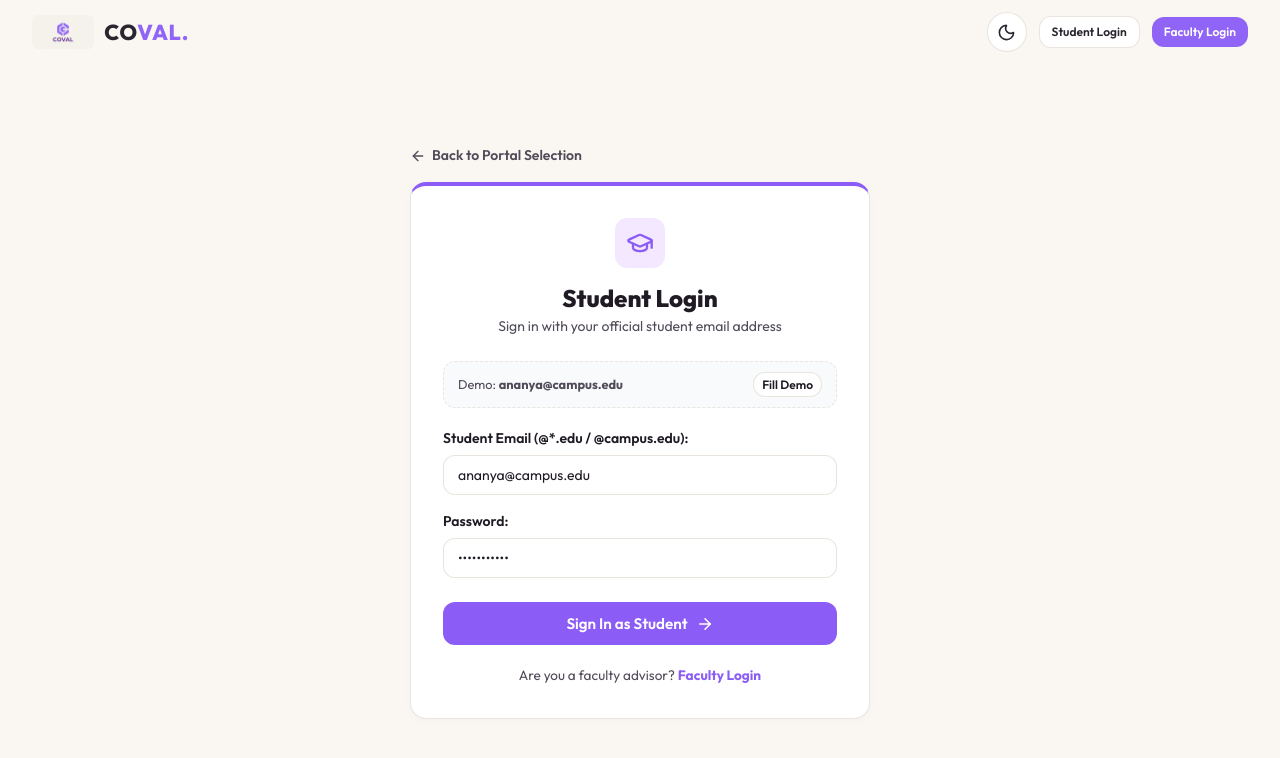
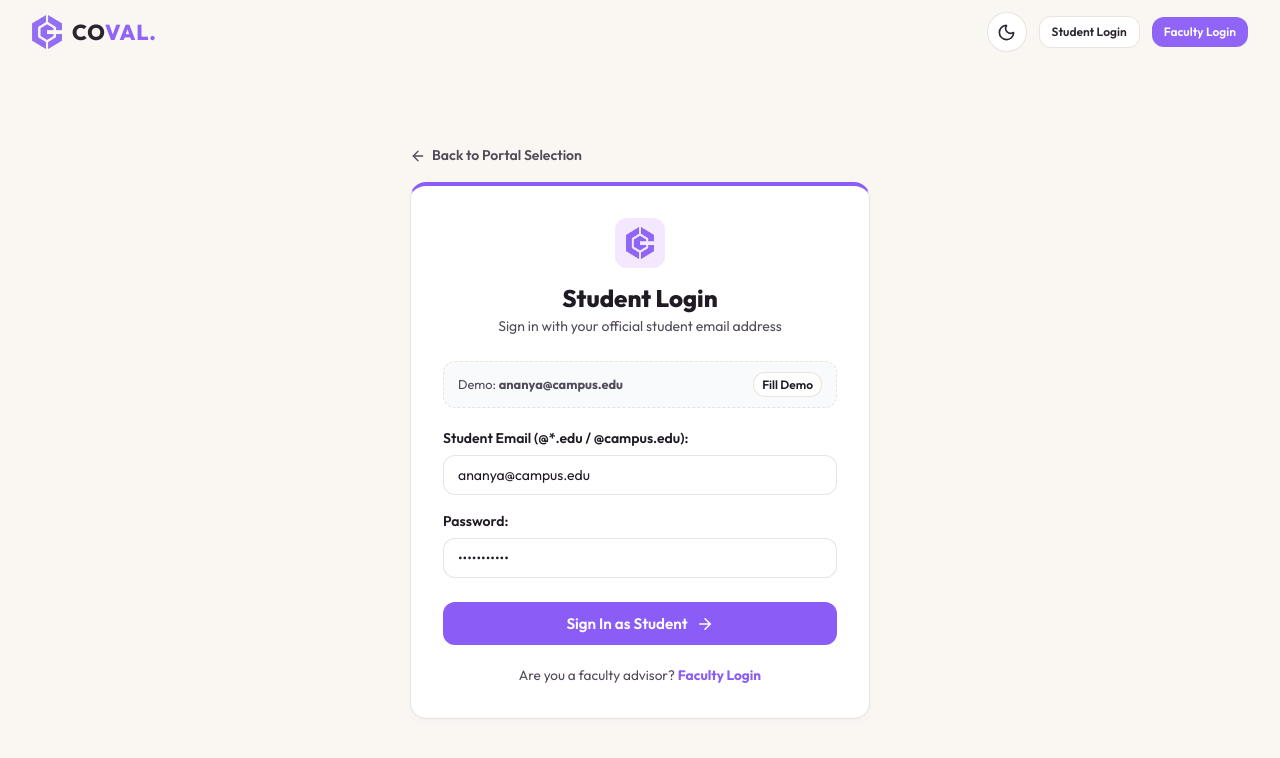
Before and after one commit to yogithapurushothaman/Campus-Connect, a React (Vite) app in the folder frontend/: page /login/student in a window 1280 px wide. Shown: the top 758 px of the page. Built offline with nearby package versions, Linux system fonts and the light colour scheme.

Commit message:
fix: isolate transparent COVAL logo mark without background and update login views

```diff
--- a/frontend/src/pages/FacultyLogin.jsx
+++ b/frontend/src/pages/FacultyLogin.jsx
@@ -47,8 +47,8 @@ export const FacultyLogin = () => {
           <div className="glass-card" style={{ padding: '32px', borderTop: '4px solid var(--faculty-accent)' }}>
 
             <div style={{ textAlign: 'center', marginBottom: '24px' }}>
-              <div style={{ width: 50, height: 50, borderRadius: 'var(--radius-md)', background: 'var(--faculty-light)', color: 'var(--faculty-accent)', display: 'inline-flex', alignItems: 'center', justifyContent: 'center', marginBottom: '12px' }}>
-                <Briefcase size={28} />
+              <div style={{ width: 50, height: 50, borderRadius: 'var(--radius-md)', background: 'var(--faculty-light)', display: 'inline-flex', alignItems: 'center', justifyContent: 'center', marginBottom: '12px' }}>
+                <img src="/coval_logo.png" alt="COVAL Logo" style={{ width: '32px', height: '32px', objectFit: 'contain' }} />
               </div>
               <h1 style={{ fontSize: '1.5rem', fontWeight: '800', color: 'var(--text-main)' }}>Faculty & Staff Login</h1>
               <p style={{ color: 'var(--text-muted)', fontSize: '0.875rem' }}>Authorized access for college professors, HODs, & advisors</p>
--- a/frontend/src/pages/StudentLogin.jsx
+++ b/frontend/src/pages/StudentLogin.jsx
@@ -47,8 +47,8 @@ export const StudentLogin = () => {
           <div className="glass-card" style={{ padding: '32px', borderTop: '4px solid var(--student-accent)' }}>
 
             <div style={{ textAlign: 'center', marginBottom: '24px' }}>
-              <div style={{ width: 50, height: 50, borderRadius: 'var(--radius-md)', background: 'var(--student-light)', color: 'var(--student-accent)', display: 'inline-flex', alignItems: 'center', justifyContent: 'center', marginBottom: '12px' }}>
-                <GraduationCap size={28} />
+              <div style={{ width: 50, height: 50, borderRadius: 'var(--radius-md)', background: 'var(--student-light)', display: 'inline-flex', alignItems: 'center', justifyContent: 'center', marginBottom: '12px' }}>
+                <img src="/coval_logo.png" alt="COVAL Logo" style={{ width: '32px', height: '32px', objectFit: 'contain' }} />
               </div>
               <h1 style={{ fontSize: '1.5rem', fontWeight: '800', color: 'var(--text-main)' }}>Student Login</h1>
               <p style={{ color: 'var(--text-muted)', fontSize: '0.875rem' }}>Sign in with your official student email address</p>
```
Also changed, not shown: frontend/public/coval_logo.png, frontend/src/assets/coval_logo.png.
